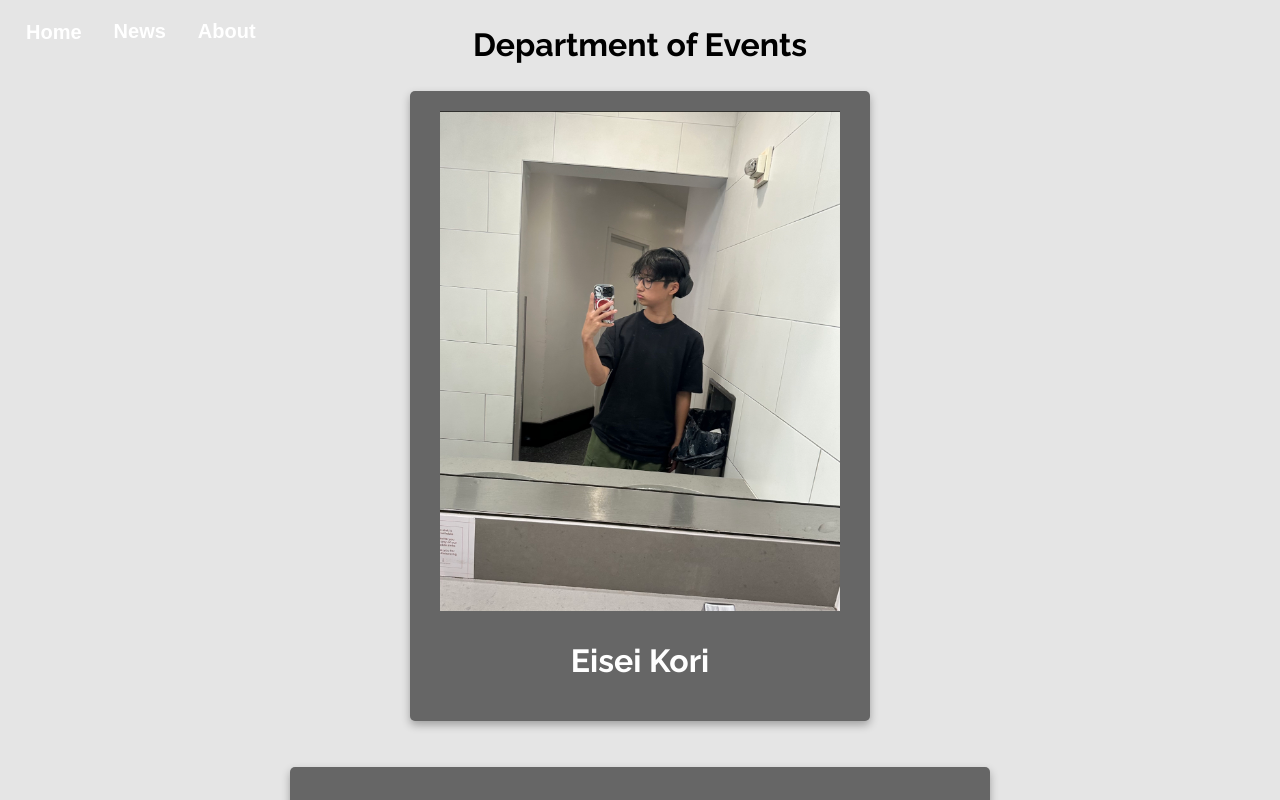
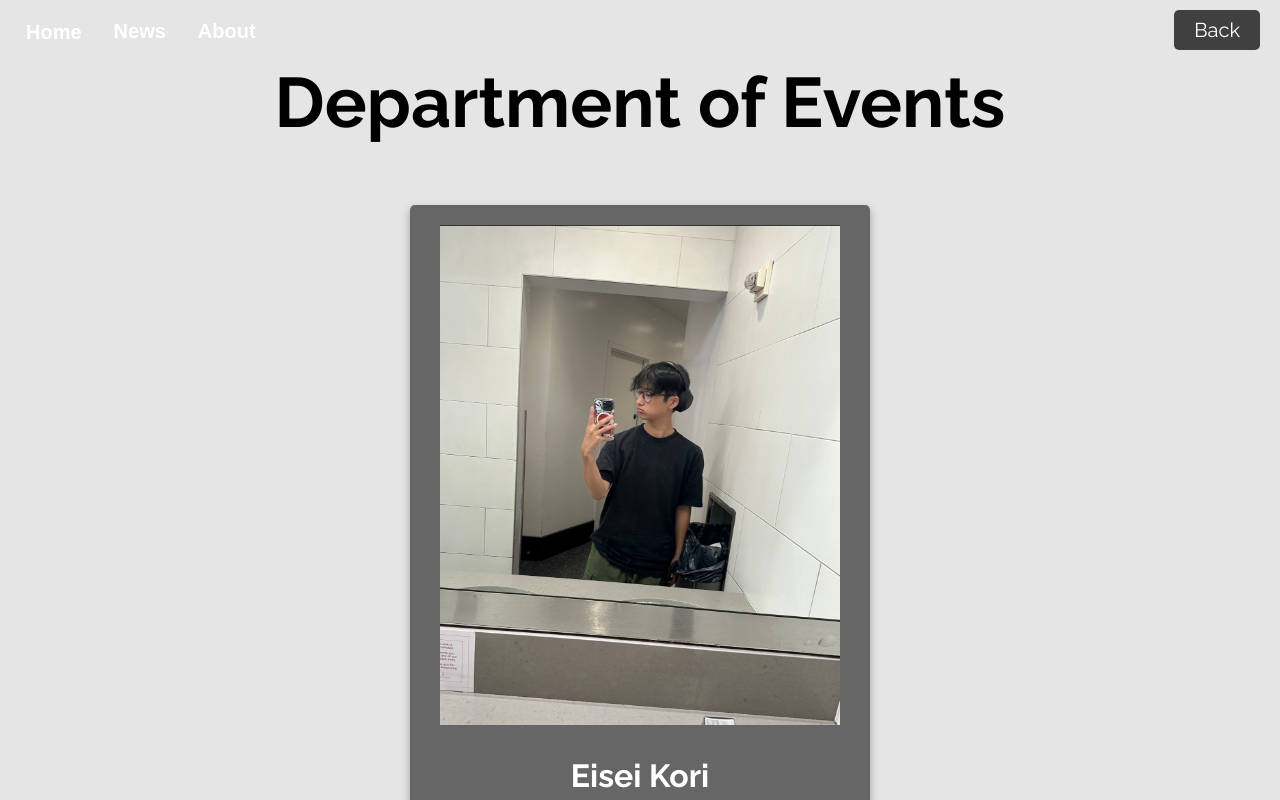
Before and after one commit to axelKeizoStahl/Sophomore-Caucus, a Next.js app: page /about/about-us/events in a window 1280 px wide. Shown: the top 800 px of the page. Built offline with nearby package versions, Linux system fonts and the light colour scheme.

Commit message:
back button

```diff
--- a/src/app/about/about-us/[department]/DptInfo.module.css
+++ b/src/app/about/about-us/[department]/DptInfo.module.css
@@ -6,9 +6,18 @@
     text-align: center;
 }
 
-.bouncingdivs {
-  position: absolute;
-};
+.back_button {
+    background-color: #404040;
+    padding: 5px 20px;
+    color: white;
+    font-size: 20px;
+    position: absolute;
+    right: 20px;
+    top: 10px;
+    border-radius: 5px;
+    z-index: 10000;
+    text-decoration: none;
+  }
 
 .dptPage h1 {
     font-size: 70px;
@@ -106,6 +115,11 @@
     transform: scale(0.75);
     margin-top: -200px;
   }
+  .back_button {
+    right: -30px;
+    top: -45px;
+  }
+
   .textContainer {
     max-width: 35ch;
     font-size: 18px;
--- a/src/app/about/about-us/[department]/page.js
+++ b/src/app/about/about-us/[department]/page.js
@@ -1,5 +1,6 @@
 import styles from './DptInfo.module.css';
 import Image from 'next/image';
+import Link from 'next/link';
 
 export default function Page({ params }) {
     const department_info = {
@@ -45,6 +46,7 @@ export default function Page({ params }) {
     const department_name = params.department[0].toUpperCase() + params.department.slice(1)
     return (
         <div className={styles.dptPage}>
+            <Link className={styles.back_button} href="/about/about-us">Back</Link>
             <h1>{"Department of " + department_name}</h1>
             <div>
                 <div className={styles.dptLeader}>
--- a/src/app/about/about-us/page.js
+++ b/src/app/about/about-us/page.js
@@ -25,6 +25,8 @@ export default function Page() {
       photo: "../../images/",},
     {department: "Internals",
       photo: "../../images/",},
+    {department: "Graphics",
+      photo: "../../images",},
     {department: "IT",
       photo: "../../images/",},
     {department: "Outreach",
```
